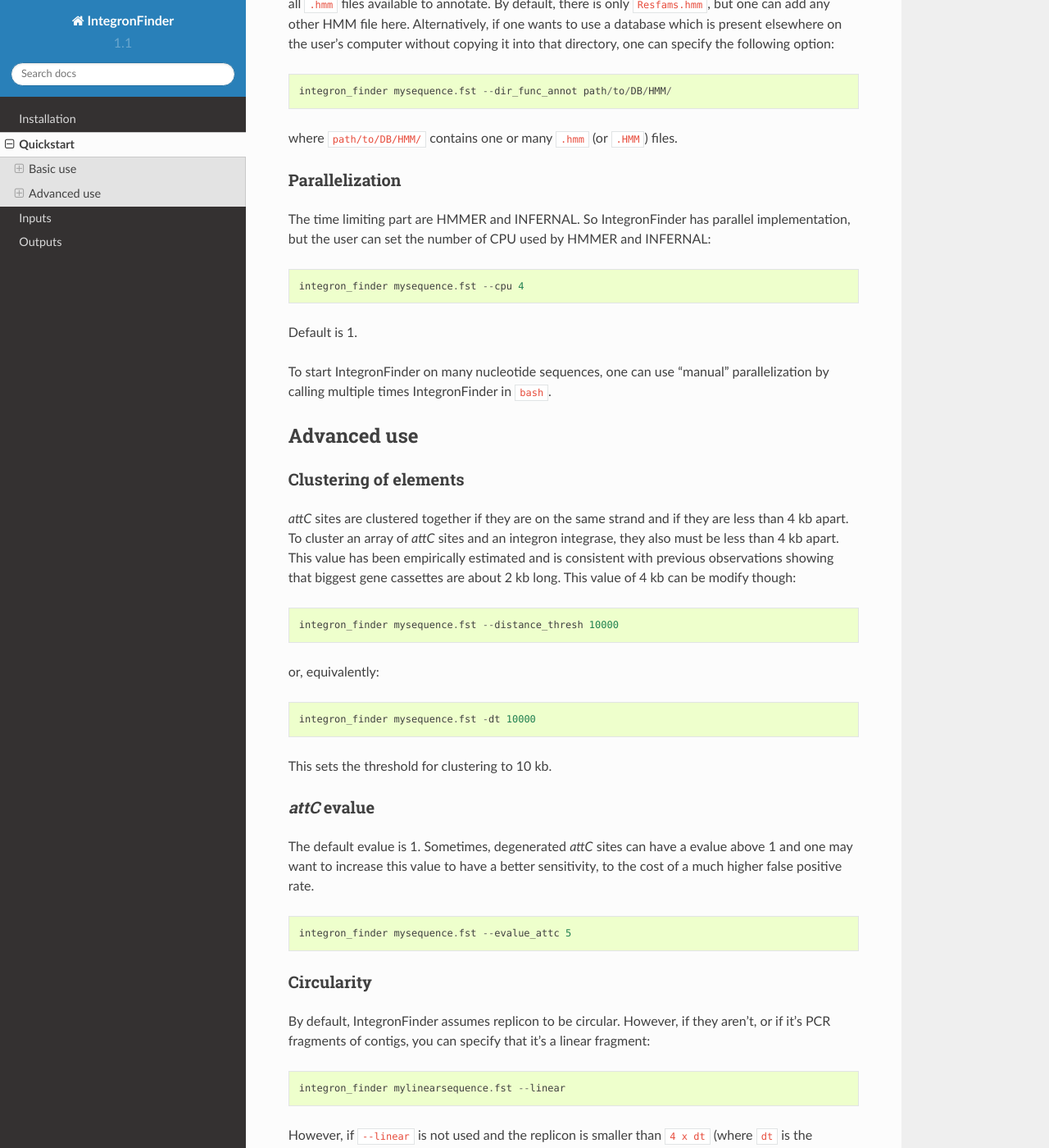
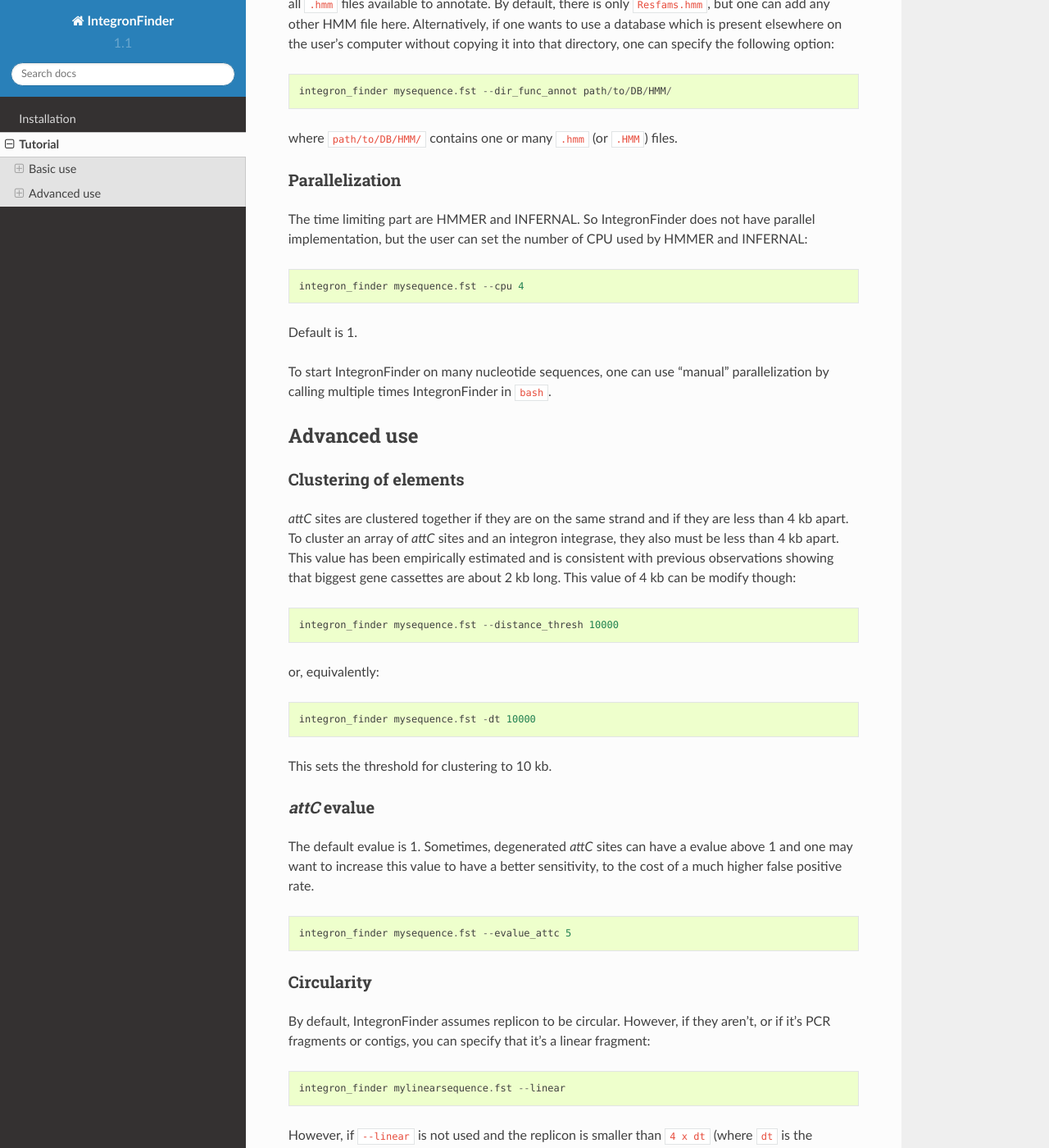
Before and after one commit to gem-pasteur/Integron_Finder, a Sphinx documentation site: the page built from doc/source/quickstart.rst, in a window 1280 px wide and 1400 px high, scrolled down 1468 px. Shown: the whole window at 82% size. Built offline with Sphinx 7.4.7 and the Read the Docs theme 2.0.0, drawn with Linux system fonts in a browser that asks for light colours; pages that are not in the unit, such as notebooks, are missing from menus; some of the changed text lies outside the part shown.

Commit message:
update documentation

```diff
--- a/doc/source/index.rst
+++ b/doc/source/index.rst
@@ -14,10 +14,10 @@
 First, IntegronFinder annotates the DNA sequence's CDS with Prodigal.
 
 Second, IntegronFinder detects independently integron integrase and *attC*
-recombination site. The Integron integrase is detected by using the intersection
+recombination sites. The Integron integrase is detected by using the intersection
 of two HMM profiles:
 
-- one specific of tyrosine-recombinase
+- one specific of tyrosine-recombinase (PF00589)
 - one specific of the patch III domain of the integron integrase.
 
 The *attC* recombination site is detected with a covariance model (CM) which,
--- a/doc/source/quickstart.rst
+++ b/doc/source/quickstart.rst
@@ -2,9 +2,9 @@
 
 .. _quickstart:
 
-**********
-Quickstart
-**********
+********
+Tutorial
+********
 
 We assume here that the program is :ref:`installed <install>`.
 
@@ -74,8 +74,8 @@
 Parallelization
 ---------------
 
-The time limiting part are HMMER and INFERNAL. So IntegronFinder has parallel
-implementation, but the user can set the number of CPU used by HMMER and
+The time limiting part are HMMER and INFERNAL. So IntegronFinder does not have
+parallel implementation, but the user can set the number of CPU used by HMMER and
 INFERNAL::
 
   integron_finder mysequence.fst --cpu 4
@@ -125,7 +125,7 @@
 -----------
 
 By default, IntegronFinder assumes replicon to be circular. However, if they
-aren't, or if it's PCR fragments of contigs, you can specify that it's a linear
+aren't, or if it's PCR fragments or contigs, you can specify that it's a linear
 fragment::
 
     integron_finder mylinearsequence.fst --linear
```
Also changed, not shown: other parts of doc/source/quickstart.rst (+2 -2 lines), doc/source/inputs.rst (deleted, +0 -7 lines), doc/source/outputs.rst (deleted, +0 -7 lines).
